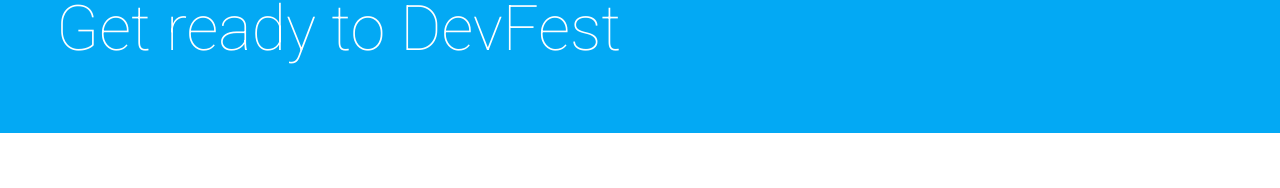
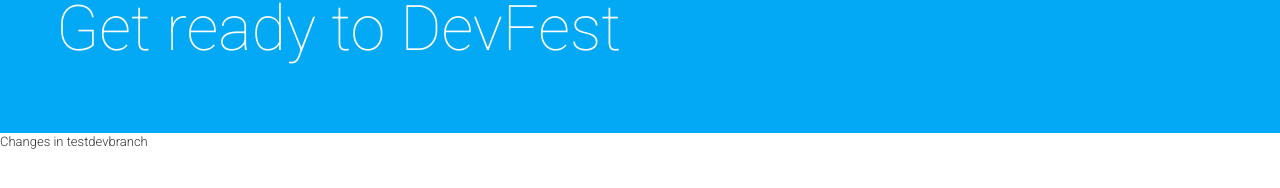
Before and after one commit to shaleev/shaleev.github.io, a Jekyll site: the page built from logistics.html, in a window 1280 px wide and 900 px high. Shown: the part 274-462 px from the top of the window. Built offline with Jekyll 4.4.1, drawn with Linux system fonts in a browser that asks for light colours; nearby versions of some CDN libraries; comment, search, counter and statistics services are not loaded.

Commit message:
Update logistics.html

```diff
--- a/logistics.html
+++ b/logistics.html
@@ -5,7 +5,7 @@
 ---
 
  {% include top-section.html %}
-
+Changes in testdevbranch
  {% include find-way.html %}
 
  {% include direction-details.html %}
```
